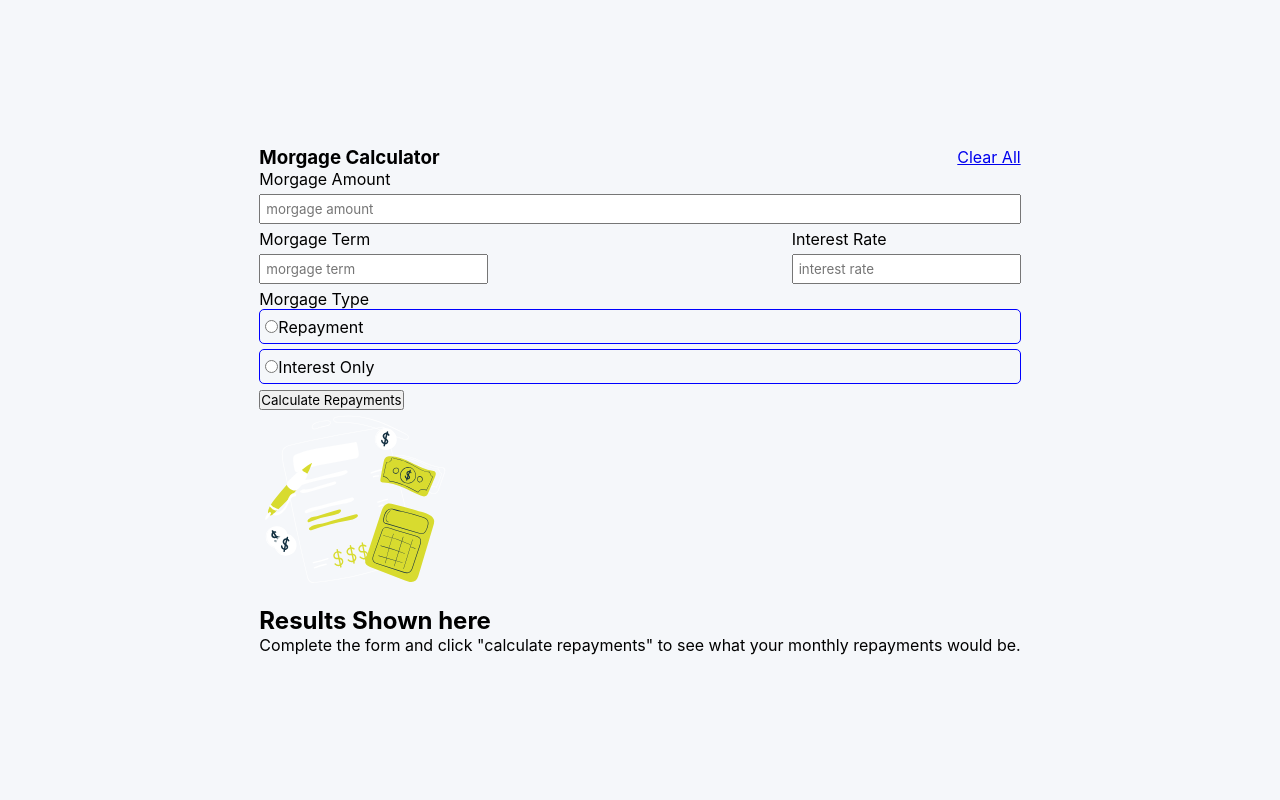
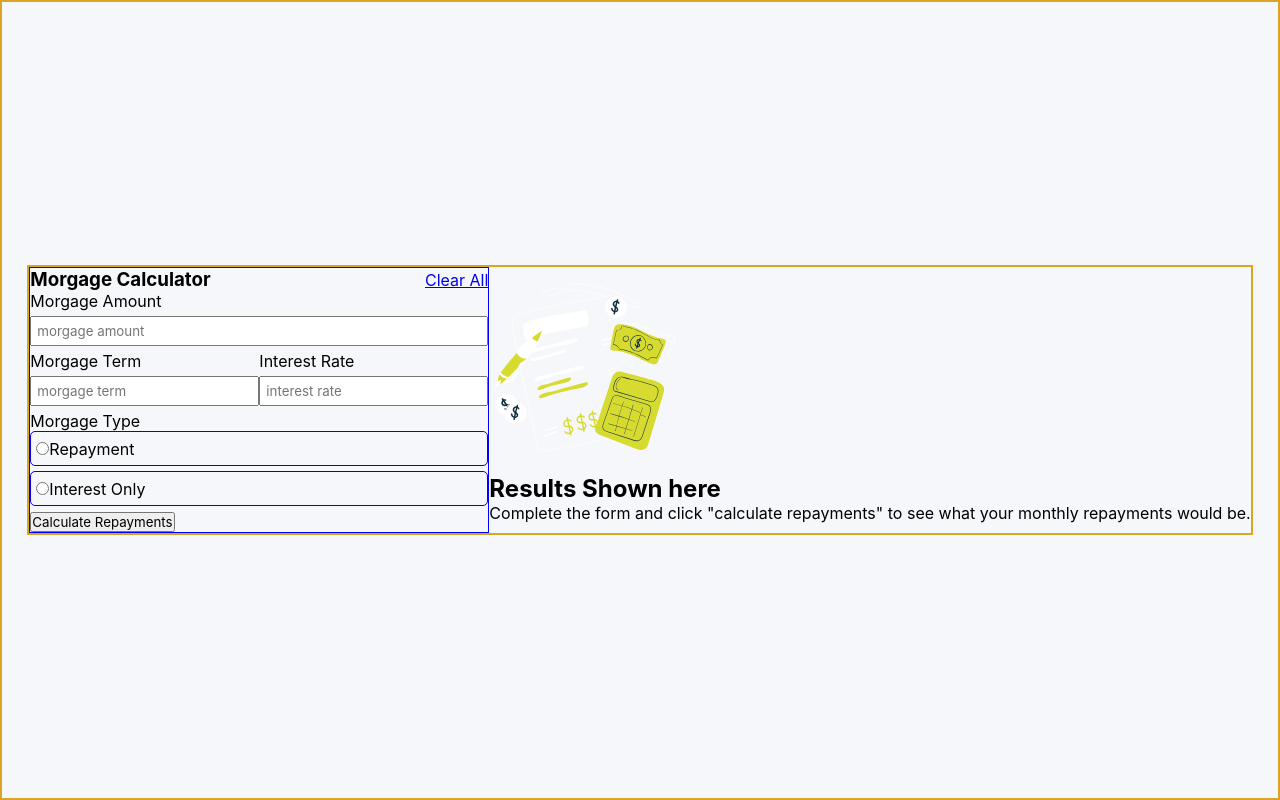
Before and after one commit to Tayobonferejo/MorgCalculator, a React (Vite) app: page / in a window 1280 px wide. Built offline with nearby package versions, Linux system fonts and the light colour scheme.

Commit message:
styling result component created

```diff
--- a/src/App.css
+++ b/src/App.css
@@ -10,7 +10,12 @@ body {
     background-color: #f5f7fa;
     padding: 40px 20px;
     min-height: 100vh;
+    border: 2px solid goldenrod;
+}
+
+body, main {
     display: flex;
     justify-content: center;
     align-items: center;
+    border: 2px solid goldenrod;
 }
--- a/src/App.jsx
+++ b/src/App.jsx
@@ -1,5 +1,4 @@
 import { useState } from 'react'
-import reactLogo from './assets/react.svg'
 import Form from './Form.jsx'
 import Result from './Result.jsx'
 import './App.css'
@@ -7,10 +6,10 @@ import './App.css'
 function App() {
 
   return (
-    <>
+    <main>
       <Form/>
       <Result/>
-    </>
+    </main>
   )
 }
 
--- a/src/Form.css
+++ b/src/Form.css
@@ -1,4 +1,6 @@
-
+.form {
+    border: 1px solid blue;
+}
 
 form > label {
     display: block;
@@ -8,6 +10,7 @@ input {
     margin: 5px 0;
     padding: 5px;
 }
+
 .heading, .morgage-div {
     display: flex;
     align-items: center;
--- a/src/Form.jsx
+++ b/src/Form.jsx
@@ -2,7 +2,7 @@ import "./Form.css"
 
 function Form () {
   return(
-    <div>
+    <div className="form">
         <div className="heading">
             <h3>Morgage Calculator</h3>
             <p><a href="#">Clear All</a></p>
```
Lines whose indentation alone changed are shown as unchanged.
